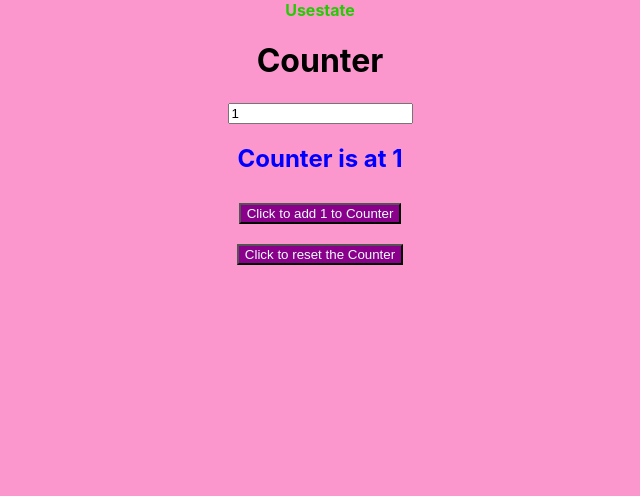
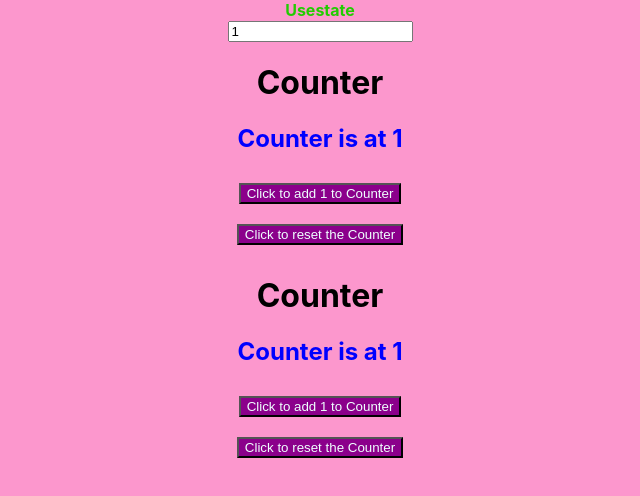
Before and after one commit to batelam/usestate, a React (Create React App) app: page / in a window 1280 px wide. Shown: the top 496 px of the page, without its empty margins (320-960 px from the left). Built offline with nearby package versions, Linux system fonts and the light colour scheme.

Commit message:
Moving delta to App

```diff
--- a/src/App.js
+++ b/src/App.js
@@ -1,12 +1,22 @@
 
 import './App.css';
 import Counter from './Counter';
+import { useState } from 'react';
 
 function App() {
+  const[delta, setDelta] = useState(1)
+  function handleDelta(e){
+    console.log(e);
+    setDelta(Number(e.target.value))
+  }
+
   return (
     <div className="App">
       <b>Usestate</b>
-      <Counter />
+      <br/>
+      <input type="number" value={delta} onChange={handleDelta}/>
+      <Counter delta = {delta}/>
+      <Counter delta = {delta}/>
     </div>
   );
 }
--- a/src/Counter.js
+++ b/src/Counter.js
@@ -1,9 +1,10 @@
 import { useState } from "react";
 import './Counter.css';
 
-function Counter() {
+function Counter(props) {
+    const {delta} = props
     const[count, setCount] = useState(1)
-    const[delta, setDelta] = useState(1)
+
     function incr(){
         setCount(
             function(oldCount){
@@ -20,14 +21,9 @@ function Counter() {
       )
 
     }
-    function handleDelta(e){
-      console.log(e);
-      setDelta(Number(e.target.value))
-    }
     return (
       <div>
         <h1>Counter</h1>
-        <input type="number" value={delta} onChange={handleDelta}/>
         <h2>Counter is at {count}</h2>
         <button onClick={incr}>Click to add {delta} to Counter</button>
         <br></br>
```
